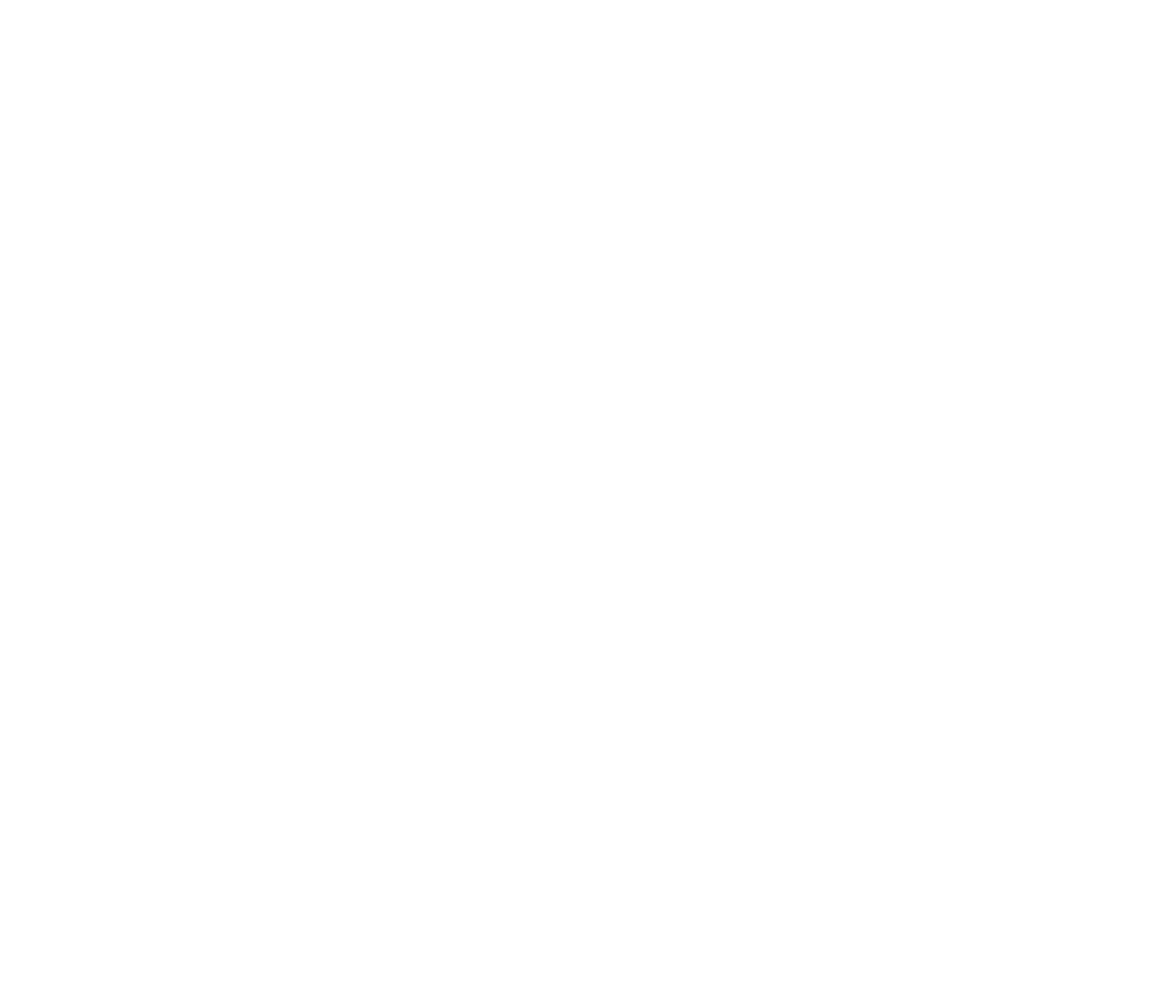
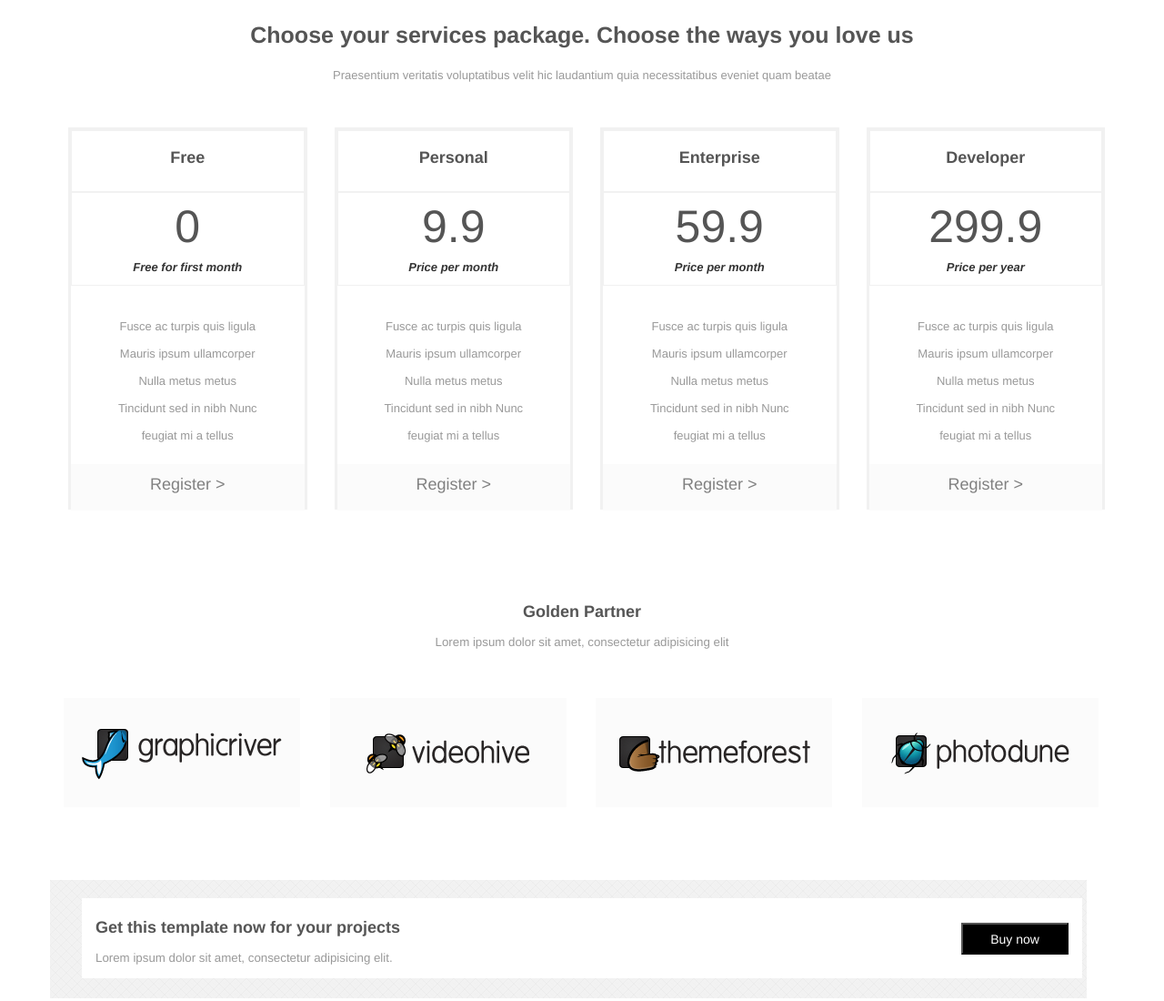
Before and after one commit to Humbatov/-pairProgramming03, a plain HTML site: page index.html in a window 1280 px wide. Shown: the whole page at 91% size. Before the commit the page ends 800 px from the top, so only its background shows below. Drawn offline with nearby package versions, Linux system fonts and the light colour scheme.

Commit message:
Farhad Aghamammadov

```diff
--- a/assets/sass/partials/_partner.scss
+++ b/assets/sass/partials/_partner.scss
@@ -0,0 +1,57 @@
+/* Partner */
+
+.verticalSpacer{
+	padding-top:20px;
+	}
+
+#partner{
+
+		width: 100%;
+		min-height: 479px;
+		background: #FFFFFF;
+
+		h1{
+		font-size: 18px;
+    	line-height: 24px;
+		font-weight: 800;
+		color: #555;
+		}
+		h6{
+		font-size: 13.3px;
+    	line-height: 23px;
+    	background-color: #fff;
+    	color: #999;
+		}
+		.col-md-12{
+		background: #fbfbfb ;
+		width: 260px;
+		height: 120px;
+		line-height: 120px;
+		}
+		.col-md-12:hover{
+			background: #f2f2f2;
+			transition: 1s ease;
+		}
+
+
+	.box{
+		padding: 20px;
+		background: url(../../image/striptags_x.png);
+		background-color:   #f2f2f2;
+		width: 1140px;
+		height: 130px;
+	}
+	.col-md-8{
+		width: 1100px;
+		height: 88px;
+		background: white;
+	}
+	.btn-small{
+		width: 118px;
+		height: 35px;
+		background: black;
+		color: #FFFFFF;
+		position: relative;
+		top: -60px;
+	}
+}
--- a/assets/sass/partials/_priceList.scss
+++ b/assets/sass/partials/_priceList.scss
@@ -0,0 +1,83 @@
+.verticalSpacer{
+	padding-top:20px;
+	}
+#priceList{
+	width: 100%;
+	min-height: 640px;
+	background: #FFFFFF;
+	h1{
+		font-size: 25px;
+		line-height: 36px;
+		font-weight: 800;
+		color: #555;
+	}
+	h2{
+		font-size: 13px;
+		color: #999;
+	}
+	.col-md-12{
+		padding: 0px;
+		height: 420px;
+		border: 3px solid #f1f1f1;
+		margin-left: 5px;
+		position: relative;
+			.focus{
+			top: 20px;
+		}
+	.type{
+		width: 100%;
+		height: 68px;
+		border: 1px solid #f1f1f1;
+	}
+
+	.price{
+		width: 100%;
+		height: 103px;
+		border: 1px solid #f1f1f1;
+		}
+		.price h4{
+			font-size: 50px;
+			color: #555;
+		}
+	.price h5{
+		font-size: 13px;
+	    font-style: italic;
+    	line-height: 13px;
+    	display: block;
+    	font-weight: 800;
+		}
+	.text{
+		width: 100%;
+		height: 196px;
+		padding: 20px 50px;
+	}
+	.link{
+		width: 100%;
+		height: 51px;
+		padding-top: 10px;
+		background: #fbfbfb;
+		}
+	.link a{
+		text-decoration: none;
+		color: gray;
+		font-weight: 300;
+		}
+	.link a:hover{
+		color: #428bca;
+		}
+	.link p{
+		font-size: 18px;
+		}
+	h3{
+		font-size: 18px;
+		color: #555;
+		font-weight: 800;
+		}
+	h6{
+		font-size: 13px;
+		color: #999;
+		line-height: 30px;
+		}
+	}
+
+}
--- a/index.html
+++ b/index.html
@@ -2,6 +2,7 @@
 <html lang="en">
 <head>
     <meta charset="UTF-8">
+	<link rel="stylesheet" href="    https://maxcdn.bootstrapcdn.com/font-awesome/4.6.3/css/font-awesome.min.css">
     <link rel="stylesheet" href="https://maxcdn.bootstrapcdn.com/bootstrap/3.3.6/css/bootstrap.min.css">
     <link rel="stylesheet" href="assets/css/style.css">
     <title>Erato - Responsive Multipurpose HTML5 Template</title>
@@ -17,7 +18,105 @@
 <!--       HTML5     -->
    <section id="html5"></section>
 <!--       Price List     -->
-   <section id="priceList"></section>
+   <section id="priceList">
+	   <div class="container">
+		   <div class="row">
+			   <div class="header text-center">
+				   <h1>Choose your services package. Choose the ways you love us</h1>
+				   	<h2>Praesentium veritatis voluptatibus velit hic laudantium quia necessitatibus eveniet quam beatae
+					</h2>
+			    </div>
+		   </div>
+		   <div class="row verticalSpacer"></div>
+		   <div class="row verticalSpacer"></div>
+		   <div class="row">
+			   <div class="col-md-3"><div class="col-md-12">
+				   		<div class="type">
+							<h3 class="text-center">Free</h3>
+				   		</div>
+				   		<div class="price">
+							<h4 class="text-center">0</h4>
+							<h5 class="text-center">Free for first month</h5>
+				   		</div>
+				   		<div class="text">
+							<h6 class="text-center">Fusce ac turpis quis ligula
+								Mauris ipsum ullamcorper
+								Nulla metus metus
+								Tincidunt sed in nibh
+								Nunc feugiat mi a tellus
+							</h6>
+				   		</div>
+				   		<div class="link">
+					   		<a href=""><p class="text-center">Register ></p></a>
+				   		</div>
+					</div>
+			   </div>
+			   <div class="col-md-3"><div class="col-md-12">
+		   				<div class="type">
+		   					<h3 class="text-center">Personal</h3>
+		   				</div>
+				   		<div class="price">
+				   			<h4 class="text-center">9.9</h4>
+				   			<h5 class="text-center">Price per month</h5>
+				   		</div>
+				   		<div class="text">
+				   			<h6 class="text-center">Fusce ac turpis quis ligula
+								Mauris ipsum ullamcorper
+								Nulla metus metus
+								Tincidunt sed in nibh
+								Nunc feugiat mi a tellus
+							</h6>
+				   		</div>
+				   		<div class="link">
+					   		<a href=""><p class="text-center">Register ></p></a>
+				   		</div>
+			   		</div>
+			  </div>
+			  <div class="col-md-3"><div class="col-md-12">
+			   			<div class="type">
+			   				<h3 class="text-center">Enterprise</h3>
+			   			</div>
+				   		<div class="price">
+				   			<h4 class="text-center">59.9</h4>
+				   			<h5 class="text-center">Price per month</h5>
+				   		</div>
+				   		<div class="text">
+				   			<h6 class="text-center">Fusce ac turpis quis ligula<br>
+								Mauris ipsum ullamcorper
+								Nulla metus metus
+								Tincidunt sed in nibh
+								Nunc feugiat mi a tellus
+							</h6>
+				   		</div>
+				   		<div class="link">
+					   		<a href=""><p class="text-center">Register ></p></a>
+				   		</div>
+				   	</div>
+				</div>
+			  	<div class="col-md-3"><div class="col-md-12">
+			   			<div class="type">
+			   				<h3 class="text-center">Developer</h3>
+			   			</div>
+				   		<div class="price">
+				   			<h4 class="text-center">299.9</h4>
+				   			<h5 class="text-center">Price per year</h5>
+				   		</div>
+				   		<div class="text">
+				   			<h6 class="text-center">Fusce ac turpis quis ligula
+								Mauris ipsum ullamcorper
+								Nulla metus metus
+								Tincidunt sed in nibh
+								Nunc feugiat mi a tellus
+							</h6>
+				   		</div>
+				   		<div class="link">
+					   		<a href=""><p class="text-center">Register ></p></a>
+				   		</div>
+				   	</div>
+				</div>
+		   </div>
+		</div>
+</section>
 <!--       Customer     -->
    <section id="customer"></section>
 <!--       About Us     -->
@@ -25,7 +124,49 @@
 <!--       New & Update     -->
    <section id="newUpdate"></section>
 <!--       Partner     -->
-   <section id="partner"></section>
+   <section id="partner">
+	   <div class="container">
+		   <div class="row">
+		   		<div class="header text-center">
+					<h1>Golden Partner</h1>
+					<h6>Lorem ipsum dolor sit amet, consectetur adipisicing elit</h6>
+		   		</div>
+		   </div>
+		   <div class="row verticalSpacer"></div>
+		   <div class="row verticalSpacer"></div>
+		   <div class="row text-center">
+		   			<div class="col-md-3"><div class="col-md-12">
+			   				<img src="image/cilent-1.png">
+				   		</div>
+			   			</div>
+						<div class="col-md-3"><div class="col-md-12">
+			   				<img src="image/cilent-2.png">
+				   		</div>
+			   			</div>
+						<div class="col-md-3"><div class="col-md-12">
+			   				<img src="image/cilent-3.png">
+				   		</div>
+			   			</div>
+						<div class="col-md-3"><div class="col-md-12">
+			   				<img src="image/cilent-4.png">
+				   	</div>
+				</div>
+		   </div>
+		   <div class="row verticalSpacer"></div>
+		   <div class="row verticalSpacer"></div>
+		   <div class="row verticalSpacer"></div>
+		   <div class="row verticalSpacer"></div>
+		   <div class="row box">
+			   <div class="col-md-4">
+			   <div class="col-md-8">
+				   <h1>Get this template now for your projects</h1>
+				   <h6>Lorem ipsum dolor sit amet, consectetur adipisicing elit.</h6>
+				   <input type="button" class="btn-small pull-right" value="Buy now"/>
+			   </div>
+			   </div>
+		   </div>
+		</div>
+</section>
 <!--       Footer     -->
    <section id="footer"></section>
     </section>
```
Also changed, not shown: assets/css/style.css, image/cilent-1.png (added), image/cilent-2.png (added), image/cilent-3.png (added), image/cilent-4.png (added), image/post-4-570.jpg (added), image/post-5-570.jpg (added), image/post-6-570.jpg (added), image/post-7-570.jpg (added), image/striptags_x.png (added), 1 other file.
